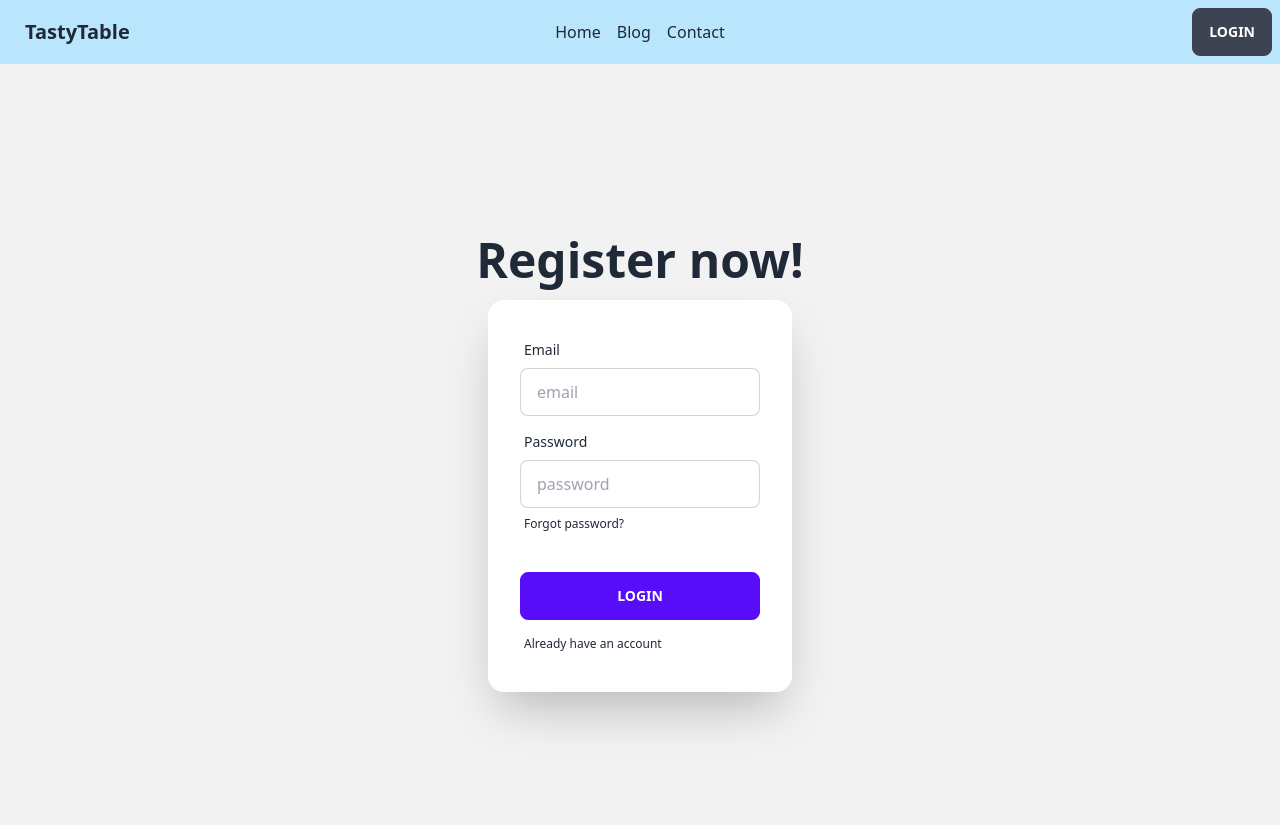
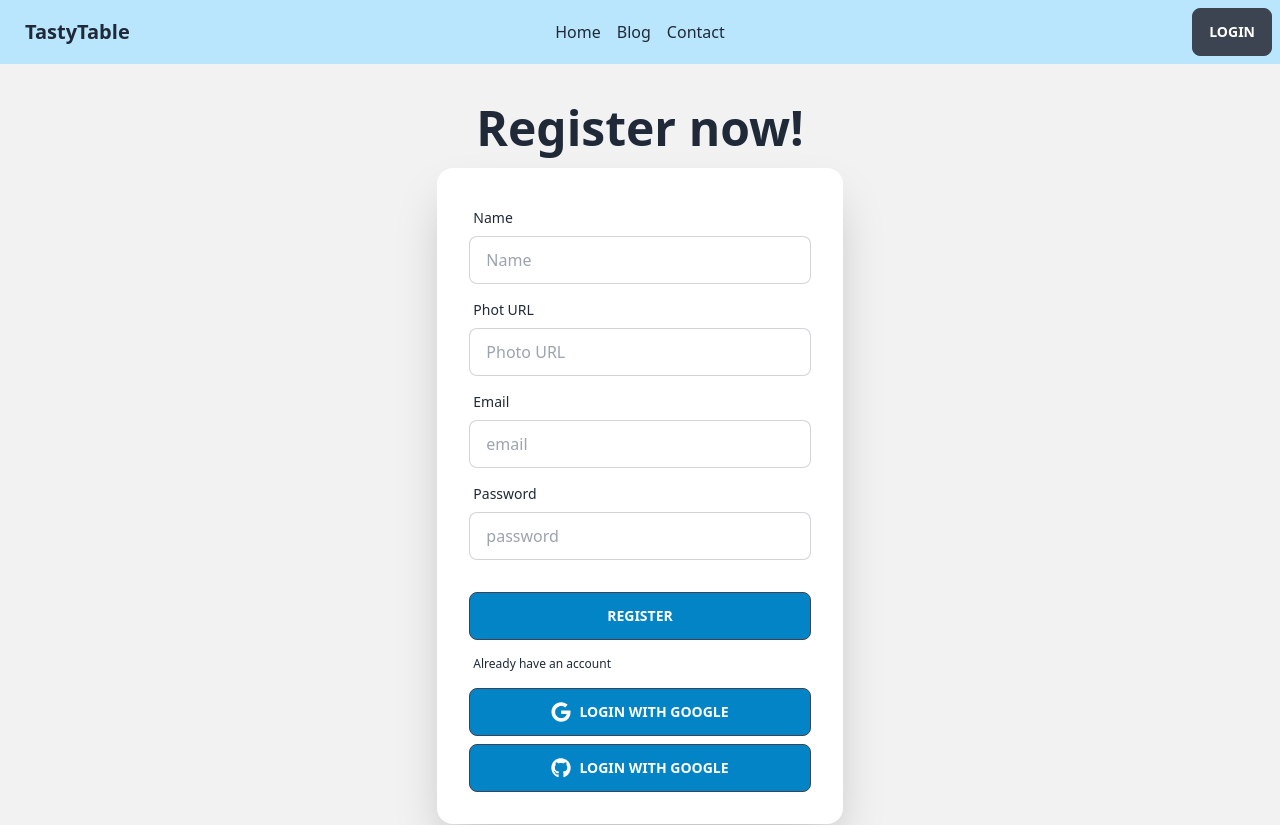
Before and after one commit to mutanim24/tasty-table-client-site, a React (Vite) app: page /register in a window 1280 px wide. Shown: the top 825 px of the page. Built offline with nearby package versions, Linux system fonts and the light colour scheme; no server answers.

Commit message:
auth setup complete

```diff
--- a/package.json
+++ b/package.json
@@ -12,6 +12,7 @@
   "dependencies": {
     "@smastrom/react-rating": "^1.3.1",
     "daisyui": "^2.51.6",
+    "firebase": "^9.21.0",
     "localforage": "^1.10.0",
     "match-sorter": "^6.3.1",
     "react": "^18.2.0",
--- a/src/component/Login/Login.jsx
+++ b/src/component/Login/Login.jsx
@@ -1,37 +1,76 @@
-import React from 'react';
+import React, { useContext, useState } from 'react';
 import { Link } from 'react-router-dom';
+import { FaGithub, FaGoogle } from 'react-icons/fa';
+import AuthProvider, { AuthContext } from '../../provider/AuthProvider';
 
 const Login = () => {
+    const [error, setError] = useState("");
+    const [success, setSuccess] = useState("");
+    const { signIn } = useContext(AuthContext);
+
+    const handleLogin = event => {
+        event.preventDefault();
+        const form = event.target;
+        const email = form.email.value;
+        const password = form.password.value;
+        console.log(email, password)
+
+        setError("");
+        setSuccess("");
+        signIn(email, password)
+            .then(result => {
+                const user = result.user;
+                console.log(user)
+                setSuccess("Successfully login")
+            })
+            .catch(err => {
+                console.log(err.message);
+                setError(err.message)
+            })
+
+    }
     return (
         <div className="hero min-h-screen bg-base-200">
             <div className="hero-content flex-col md:w-6/12">
                 <div className="text-center">
                     <h1 className="text-5xl font-bold">Login now!</h1>
                 </div>
-                <div className="card flex-shrink-0 w-full md:w-6/12 shadow-2xl bg-base-100">
-                    <div className="card-body">
+                <div className="card flex-shrink-0 w-8/12 shadow-2xl bg-base-100">
+                    <form onSubmit={handleLogin} className="card-body">
                         <div className="form-control">
                             <label className="label">
                                 <span className="label-text">Email</span>
                             </label>
-                            <input type="text" placeholder="email" className="input input-bordered" />
+                            <input name='email' type="email" placeholder="email" className="input input-bordered" required />
                         </div>
                         <div className="form-control">
                             <label className="label">
                                 <span className="label-text">Password</span>
                             </label>
-                            <input type="text" placeholder="password" className="input input-bordered" />
+                            <input name='password' type="password" placeholder="password" className="input input-bordered" required />
                             <label className="label">
                                 <a href="#" className="label-text-alt link link-hover">Forgot password?</a>
                             </label>
                         </div>
                         <div className="form-control mt-6">
-                            <button className="btn btn-primary">Login</button>
+                            <input className='btn bg-sky-600' type="submit" value="Login" />
                         </div>
+                        <label className="label">
+                            <p className='text-red-600'><small>{error}</small></p>
+                            <p className='text-green-600'><small>{success}</small></p>
+                        </label>
                         <label className="label">
                             <Link to='/register' className="label-text-alt link link-hover">Don't have an account</Link>
                         </label>
-                    </div>
+                        <button className='flex items-center justify-center gap-2 btn bg-sky-600'>
+                            <FaGoogle size={20} />
+                            <span>Login with Google</span>
+                        </button>
+                        <button className='flex items-center justify-center gap-2 btn bg-sky-600'>
+                            <FaGithub size={20} />
+                            <span>Login with Google</span>
+                        </button>
+                    </form>
                 </div>
             </div>
         </div>
--- a/src/component/Login/Register.jsx
+++ b/src/component/Login/Register.jsx
@@ -1,37 +1,64 @@
 import React from 'react';
 import { Link } from 'react-router-dom';
+import { FaGithub, FaGoogle } from 'react-icons/fa';
 
 const Register = () => {
+    const handleRegister = (event) => {
+        event.preventDefault();
+        const form = event.target;
+        const name = form.name.value;
+        const photo = form.photo.value;
+        const email = form.email.value;
+        const password = form.password.value;
+        console.log(name, photo, email, password)
+    }
     return (
         <div className="hero min-h-screen bg-base-200">
             <div className="hero-content flex-col md:w-6/12">
                 <div className="text-center">
                     <h1 className="text-5xl font-bold">Register now!</h1>
                 </div>
-                <div className="card flex-shrink-0 w-full md:w-6/12 shadow-2xl bg-base-100">
-                    <div className="card-body">
+                <div className="card flex-shrink-0 w-8/12 shadow-2xl bg-base-100">
+                    <form onSubmit={handleRegister} className="card-body">
+                        <div className="form-control">
+                            <label className="label">
+                                <span className="label-text">Name</span>
+                            </label>
+                            <input name='name' type="text" placeholder="Name" className="input input-bordered" required />
+                        </div>
+                        <div className="form-control">
+                            <label className="label">
+                                <span className="label-text">Phot URL</span>
+                            </label>
+                            <input name='photo' type="text" placeholder="Photo URL" className="input input-bordered" required />
+                        </div>
                         <div className="form-control">
                             <label className="label">
                                 <span className="label-text">Email</span>
                             </label>
-                            <input type="text" placeholder="email" className="input input-bordered" />
+                            <input name='email' type="email" placeholder="email" className="input input-bordered" required />
                         </div>
                         <div className="form-control">
                             <label className="label">
                                 <span className="label-text">Password</span>
                             </label>
-                            <input type="text" placeholder="password" className="input input-bordered" />
-                            <label className="label">
-                                <a href="#" className="label-text-alt link link-hover">Forgot password?</a>
-                            </label>
+                            <input name='password' type="password" placeholder="password" className="input input-bordered" required />
                         </div>
                         <div className="form-control mt-6">
-                            <button className="btn btn-primary">Login</button>
+                            <input className='btn bg-sky-600' type="submit" value="Register" />
                         </div>
                         <label className="label">
                             <Link to='/login' className="label-text-alt link link-hover">Already have an account</Link>
                         </label>
-                    </div>
+                        <button className='flex items-center justify-center gap-2 btn bg-sky-600'>
+                            <FaGoogle size={20} />
+                            <span>Login with Google</span>
+                        </button>
+                        <button className='flex items-center justify-center gap-2 btn bg-sky-600'>
+                            <FaGithub size={20} />
+                            <span>Login with Google</span>
+                        </button>
+                    </form>
                 </div>
             </div>
         </div>
--- /dev/null
+++ b/src/firebase/firebase.config.js
@@ -0,0 +1,18 @@
+// Import the functions you need from the SDKs you need
+import { initializeApp } from "firebase/app";
+// TODO: Add SDKs for Firebase products that you want to use
+// https://firebase.google.com/docs/web/setup#available-libraries
+
+// Your web app's Firebase configuration
+const firebaseConfig = {
+  apiKey: "AIzaSyDvoRwN8aPg7RRpMi6GuDHBKBvS3veBUy8",
+  authDomain: "tasty-table-5ec75.firebaseapp.com",
+  projectId: "tasty-table-5ec75",
+  storageBucket: "tasty-table-5ec75.appspot.com",
+  messagingSenderId: "930614761200",
+  appId: "1:930614761200:web:a6749e2e7d2f09b1151435"
+};
+
+// Initialize Firebase
+const app = initializeApp(firebaseConfig);
+export default app;
--- a/src/main.jsx
+++ b/src/main.jsx
@@ -5,9 +5,12 @@ import './index.css'
 
 import { router } from './Route/Route.jsx'
 import { RouterProvider } from 'react-router-dom'
+import AuthProvider from './provider/AuthProvider.jsx'
 
 ReactDOM.createRoot(document.getElementById('root')).render(
   <React.StrictMode>
-    <RouterProvider router={router} />
+    <AuthProvider>
+      <RouterProvider router={router} />
+    </AuthProvider>
   </React.StrictMode>,
 )
--- /dev/null
+++ b/src/provider/AuthProvider.jsx
@@ -0,0 +1,51 @@
+import React, { createContext, useEffect, useState } from 'react';
+import { GithubAuthProvider, GoogleAuthProvider, getAuth, onAuthStateChanged, signInWithEmailAndPassword } from "firebase/auth";
+import app from '../firebase/firebase.config';
+
+const auth = getAuth(app)
+const googleProvider = new GoogleAuthProvider();
+const gitProvider = new GithubAuthProvider();
+
+export const AuthContext = createContext();
+
+const AuthProvider = ({children}) => {
+    const [user, setUser] = useState();
+
+    const createUser = (email, password) => {
+        return createUserWithEmailAndPassword(auth, email, password)
+    }
+
+    const signIn = (email, password) => {
+        return signInWithEmailAndPassword(auth, email, password)
+    }
+
+    const loginWithGoogle = () => {
+        return signInWithPopup(auth, googleProvider);
+    }
+
+    const loginWithGit = () => {
+        return signInWithPopup(auth, gitProvider);
+    }
+
+    useEffect( () => {
+        const unsubscribe = onAuthStateChanged(auth, currentUser => {
+            setUser(currentUser)
+        })
+        return () => {
+            unsubscribe();
+        }
+    }, [])
+
+    const logOut = () => {
+        return signOut(auth)
+    }
+
+    const authInfo = {user, createUser, signIn, loginWithGoogle, loginWithGit, logOut}
+    return (
+        <AuthContext.Provider value={authInfo}>
+            {children}
+        </AuthContext.Provider>
+    );
+};
+
+export default AuthProvider;
```
Also changed, not shown: 1 other file (tests, documents, lock files or other folders).
